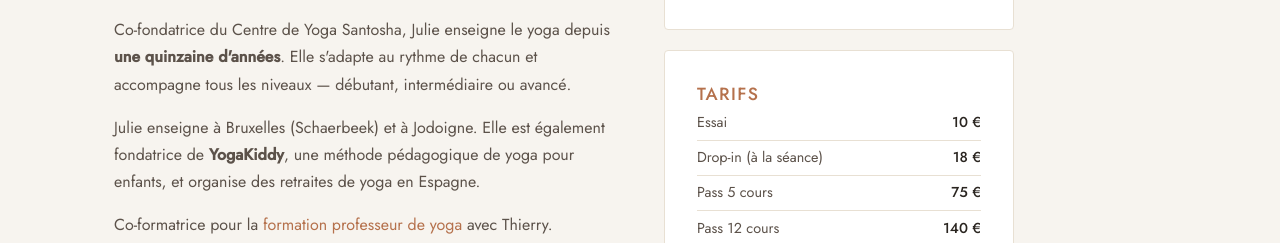
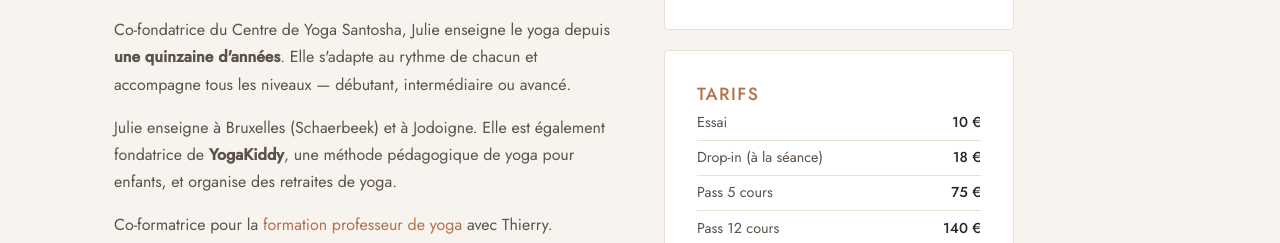
Before and after one commit to etapaz/santosha, a website built with Vite: page profs/julie-van-brabant.html in a window 1280 px wide. Shown: the part 1154-1397 px from the top of the page. Built offline with nearby package versions, Linux system fonts and the light colour scheme.

Commit message:
Mise à jour Santosha : mettre a jour sur la page de Julie Van Brabant : J

```diff
--- a/profs/julie-van-brabant.html
+++ b/profs/julie-van-brabant.html
@@ -35,7 +35,7 @@
                             débutant, intermédiaire ou avancé.</p>
                         <p>Julie enseigne à Bruxelles (Schaerbeek) et à Jodoigne. Elle est également fondatrice de
                             <strong>YogaKiddy</strong>, une méthode pédagogique de yoga pour enfants, et organise des
-                            retraites de yoga en Espagne.
+                            retraites de yoga.
                         </p>
                         <p>Co-formatrice pour la <a href="../formation-professeurs.html">formation professeur de
                                 yoga</a> avec
```
